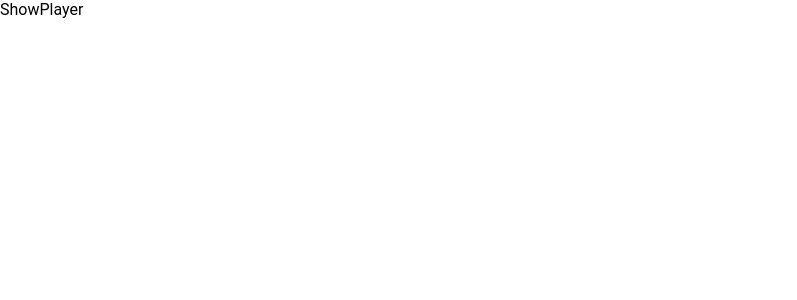
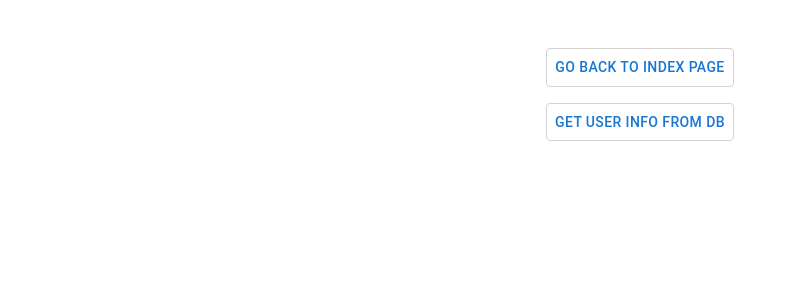
Before and after one commit to NERG-Tech/backend-ts, a React (Create React App) app: page /show-player in a window 1280 px wide. Shown: the top 300 px of the page, without its empty margins (0-797 px from the left). Built offline with nearby package versions, Linux system fonts and the light colour scheme.

Commit message:
feat: show player page added

```diff
--- a/src/App.tsx
+++ b/src/App.tsx
@@ -12,7 +12,7 @@ function App() {
     <Box className="App" sx={{ pt: 10 }}>
       <Box sx={{ pb: 3 }}>
         User Status:{" "}
-        {user.token ? (
+        {user.accessToken ? (
           <Box sx={{ pt: 2, color: "green" }}>User Signed In</Box>
         ) : (
           <Box sx={{ pt: 2, color: "red" }}>Not Signed In</Box>
--- a/src/api-service.ts
+++ b/src/api-service.ts
@@ -1,9 +1,5 @@
 import axios from "axios";
-// import {
-//   getAuth,
-//   signInWithCustomToken,
-//   signOut as firebaseSignOut,
-// } from "firebase/auth";
+import * as Types from "./@types";
 const apiUrl = `https://us-central1-nerg-one.cloudfunctions.net/api`;
 
 type signInType = { email: string; password: string };
@@ -15,9 +11,7 @@ export async function signIn({ email, password }: signInType) {
   localStorage.setItem(
     "@user",
     JSON.stringify({
-      token: res.data.token,
       uid: res.data.uid.user.uid,
-      stsTokenManager: res.data.uid.user.stsTokenManager,
       accessToken: res.data.uid.user.stsTokenManager.accessToken,
     })
   );
@@ -35,9 +29,7 @@ export async function signUp(obj: {
   localStorage.setItem(
     "@user",
     JSON.stringify({
-      token: res.data.token,
       uid: res.data.uid.user.uid,
-      stsTokenManager: res.data.uid.user.stsTokenManager,
       accessToken: res.data.uid.user.stsTokenManager.accessToken,
     })
   );
@@ -49,8 +41,12 @@ type validateUserType = {
 };
 
 export async function validateToken({ userIdToken }: validateUserType) {
-  //   console.log(userIdToken);
   const url = `${apiUrl}/user/validateToken/`;
+  console.log("bearer", {
+    headers: {
+      authorization: `Bearer ${userIdToken}`,
+    },
+  });
   const res = await axios.get(url, {
     headers: {
       authorization: `Bearer ${userIdToken}`,
@@ -72,18 +68,42 @@ export async function addPlayer(obj: {
 }) {
   const url = `${apiUrl}/player`;
   let res;
-  //   console.log("obj.accessToken", obj.accessToken);
   if (obj.accessToken) {
     try {
       res = await axios.post(url, {
         ...obj,
-        accessToken: obj.accessToken,
+        idToken: obj.accessToken,
       });
       console.log(res);
       return res.data;
     } catch (error: any) {
       console.error(error.data);
     }
+  } else {
+    return "no-access";
+  }
+}
+
+export async function getPlayer(accessToken: Types.tokenType) {
+  const url = `${apiUrl}/player/${accessToken.accessToken}`;
+  const options = {
+    method: "GET",
+    url: url,
+  };
+  let res;
+
+  if (accessToken) {
+    await axios
+      .request(options)
+      .then(function (response: any) {
+        console.log("response.data player", response.data.player);
+        res = response.data.player;
+      })
+      .catch(function (error: any) {
+        // console.error(error);
+        res = error;
+      });
+    return res;
   } else {
     return "no-access";
   }
@@ -98,7 +118,7 @@ export async function addWaistAndHip(
   let obj = {
     waist,
     hip,
-    headers: { authorization: `Bearer ${accessToken}` },
+    idToken: accessToken,
   };
   console.log(obj);
   let res;
@@ -109,34 +129,18 @@ export async function addWaistAndHip(
     return res.data;
   } catch (error: any) {
     console.error(error.data);
+    return error.data;
   }
 }
 
-// export async function test({ userIdToken }: validateUserType) {
-//   const url = `${apiUrl}/test/`;
-//   const res = await axios.get(url, {
-//     headers: {
-//       authorization: `Bearer ${userIdToken}`,
-//     },
-//   });
-//   console.log("res.data", res.data);
-//   return res.data;
-// }
-
 // signout
 export async function revokeToken(uid: string) {
-  console.log("uid,", uid);
+  localStorage.removeItem("@user");
   const url = `${apiUrl}/user/revoke/${uid}`;
   const res = await axios.post(url, {
     uid: uid,
   });
-  localStorage.removeItem("@user");
-  return res.data;
-}
 
-export async function getPlayer() {
-  const url = `${apiUrl}/player`;
-  const res = await axios.get(url, {});
   return res.data;
 }
 
--- a/src/routes/AddPlayer.tsx
+++ b/src/routes/AddPlayer.tsx
@@ -35,39 +35,10 @@ type FormValues = {
   sport: string;
   position: string;
 };
-// height
-type heightFeetType = { feet: number; inch: number };
-type heightType = { cm: number; mt: number; feet: heightFeetType };
 
-// weight
-type weightType = { kg: number; pounds: number };
-
-type adjustedBodyWeightType = { kg: number; pounds: number };
-type bloodVolumnType = { value: number; unit: string };
-type bodyWaterWeightType = { kg: number; pounds: number };
-type idealWeightType = { kg: number; pounds: number };
-type leanBodyMassType = { kg: number; pounds: number };
-type rmrType = { value: number; unit: string };
-
-type localListType = {
-  age: number;
-  bmi: number;
-  sex: string;
-  height: heightType;
-  weight: weightType;
-  adjustedBodyWeight: adjustedBodyWeightType;
-  bloodVolumn: bloodVolumnType;
-  bodyWaterWeight: bodyWaterWeightType;
-  idealWeight: idealWeightType;
-  leanBodyMass: leanBodyMassType;
-  name: string;
-  position: string;
-  rmr: rmrType;
-  sport: string;
-};
 export default function Signin() {
   const [error, setError] = React.useState("");
-  const [localList, setList] = React.useState<localListType>();
+  const [localList, setList] = React.useState<Types.localListType>();
 
   let user: Types.User = JSON.parse(localStorage.getItem("@user") || "{}");
   const {
--- a/src/routes/AddWaistHip.tsx
+++ b/src/routes/AddWaistHip.tsx
@@ -46,11 +46,18 @@ export default function AddWaistHip() {
   const onSubmit = handleSubmit(async (data) => {
     // console.log({ ...data });
     if (user.accessToken) {
+      //   await apiService
+      //     .validateToken({ userIdToken: user.accessToken })
+      //     .then((result) => {
+      //       console.log("result", result);
+      //     })
+      //     .catch((error) => console.log(error));
+
       await apiService
         .addWaistAndHip(data.waist, data.hip, user.accessToken)
         .then((result) => {
           console.log("result", result);
-          setList(result.ratio);
+          if (result) setList(result.ratio);
         })
         .catch((error) => console.log(error));
     } else {
--- a/src/routes/ShowPlayer.tsx
+++ b/src/routes/ShowPlayer.tsx
@@ -1,7 +1,106 @@
 import React from "react";
+import { Button, Box } from "@mui/material";
+import { Link } from "react-router-dom";
 
-const ShowPlayer = () => {
-  return <div>ShowPlayer</div>;
-};
+import * as apiService from "../api-service";
+import * as Types from "../@types";
 
-export default ShowPlayer;
+export default function ShowPlayer() {
+  const [error, setError] = React.useState("");
+  const [localList, setList] = React.useState<Types.localListType>();
+
+  let user: Types.User = JSON.parse(localStorage.getItem("@user") || "{}");
+  console.log(user);
+
+  const getPlayer = async () => {
+    let token: Types.tokenType = { accessToken: user.accessToken };
+
+    if (user.accessToken) {
+      await apiService.getPlayer(token).then((res) => {
+        if (res !== "no-access") {
+          setList(res);
+        } else {
+          setError("Your token is expired. Please log in again.");
+        }
+      });
+    } else {
+      setError("Please log in to add information");
+    }
+  };
+
+  return (
+    <Box
+      sx={{
+        textAlign: "center",
+        pt: 6,
+        display: "flex",
+        flexDirection: "column",
+        alignItems: "center",
+      }}
+    >
+      <Link to="/">
+        <Button sx={{ border: "1px solid lightgrey" }}>
+          Go back to index page
+        </Button>
+      </Link>
+      <Button sx={{ border: "1px solid lightgrey", mt: 2 }} onClick={getPlayer}>
+        Get User Info From DB
+      </Button>
+      <Box sx={{ pt: 2 }}>{error && error}</Box>
+      <Box sx={{ pt: 3, width: "400px" }}>
+        {localList && (
+          <div style={{ paddingTop: "10px", lineHeight: "210%" }}>
+            <div>Age: {localList.age}</div>
+            <div>bmi: {localList.bmi}</div>
+            <div>sex: {localList.sex}</div>
+            <hr />
+            <div>height: {localList.height.cm} cm</div>
+            <div>
+              height: {localList.height.feet.feet} feet{" "}
+              {localList.height.feet.inch} inch
+            </div>
+            <hr />
+            <div>weight: {localList.weight.kg} kg</div>
+            <div>weight: {localList.weight.pounds} pounds</div>
+            <hr />
+            <div>adjustedBodyWeight: {localList.adjustedBodyWeight.kg} kg</div>
+            <div>
+              adjustedBodyWeight: {localList.adjustedBodyWeight.pounds} pounds
+            </div>
+            <hr />
+            <div>
+              bloodVolumn: {localList.bloodVolumn.value}{" "}
+              {localList.bloodVolumn.unit}
+            </div>
+            <hr />
+            <div>bodyWaterWeight: {localList.bodyWaterWeight.kg} kg</div>
+            <div>
+              bodyWaterWeight: {localList.bodyWaterWeight.pounds} pounds
+            </div>
+            <hr />
+            <div>idealWeight: {localList.idealWeight.kg} kg</div>
+            <div>idealWeight: {localList.idealWeight.pounds} pounds</div>
+            <hr />
+            <div>leanBodyMass: {localList.leanBodyMass.kg} kg</div>
+            <div>leanBodyMass: {localList.leanBodyMass.pounds} pounds</div>
+            <hr />
+            <div>
+              RMR: {localList.rmr.value} {localList.rmr.unit}
+            </div>
+            <hr />
+            {/* <div>
+              Waist Hip List: {whList} ** with waist: {waist}, hip: {hip}
+            </div>
+            <hr />
+            <div>
+              Vo2 Max: {vo2} ml/kg/min ** with beats: {beats} per 20 seconds
+            </div>
+            <div>
+              MET: {met} METs ** with {minutes} minutes {seconds} seconds
+            </div> */}
+          </div>
+        )}
+      </Box>
+    </Box>
+  );
+}
--- a/src/routes/SignIn.tsx
+++ b/src/routes/SignIn.tsx
@@ -74,7 +74,7 @@ export default function Signin() {
     setLoading(false);
   };
 
-  if (user.token) {
+  if (user.accessToken) {
     return (
       <Box
         sx={{
--- a/src/routes/SignUp.tsx
+++ b/src/routes/SignUp.tsx
@@ -84,7 +84,7 @@ export default function Signup() {
     setLoading(false);
   };
 
-  if (user.token) {
+  if (user.accessToken) {
     return (
       <Box
         sx={{
```
Also changed, not shown: src/@types.d.ts (+34 -0 lines).
